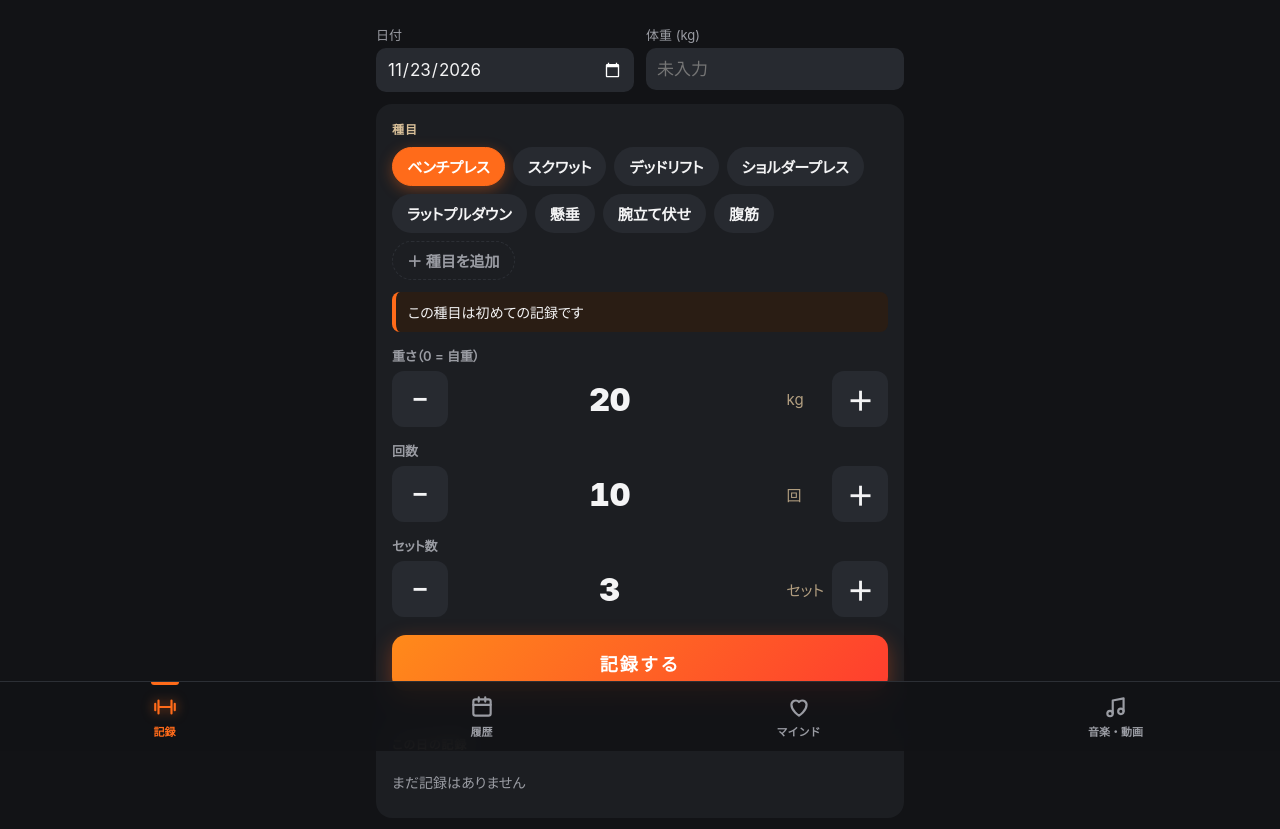
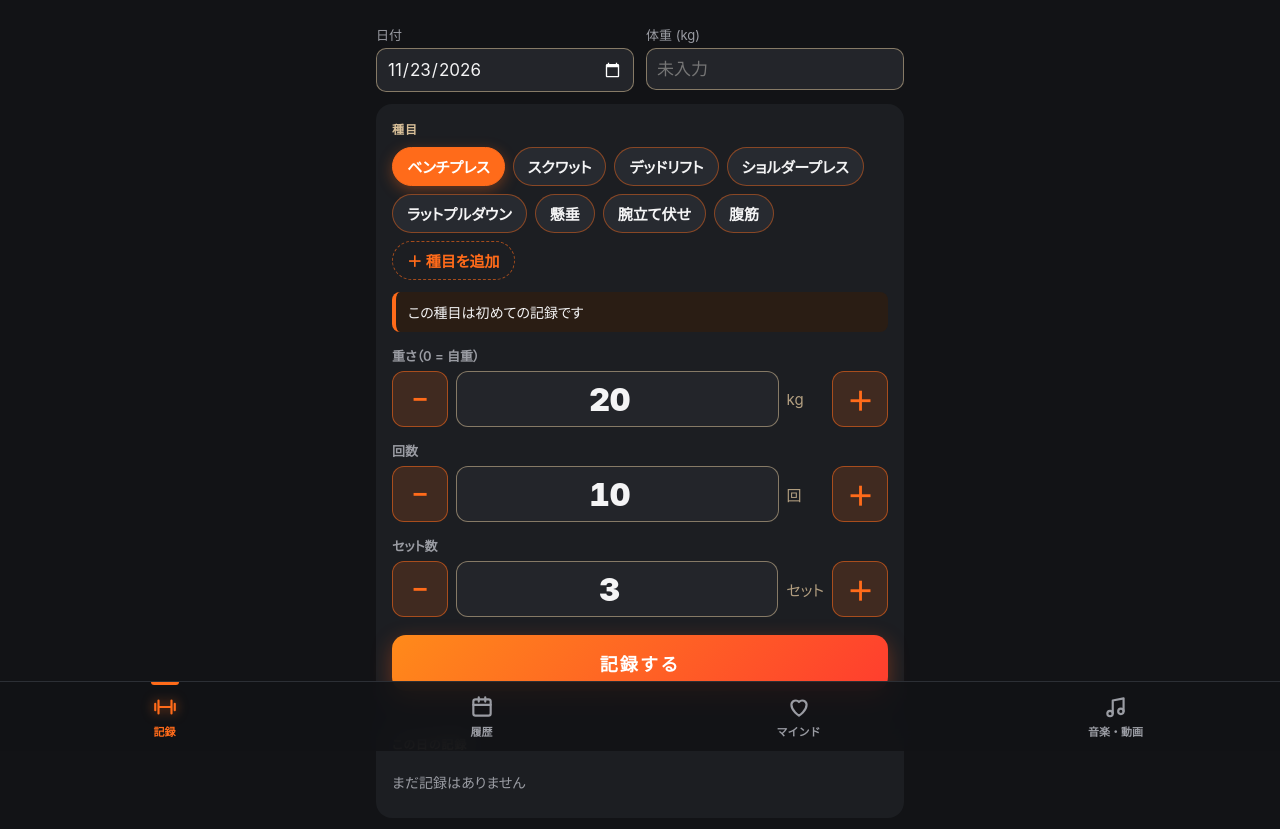
Before and after one commit to yoshikoro1022/kintore, a plain HTML site: page index.html in a window 1280 px wide. Shown: the part 49-878 px from the top of the page. Drawn offline with Linux system fonts and the light colour scheme.

Commit message:
押す場所(オレンジ)と入力する場所(ベージュの枠)を色分け
Co-Authored-By: Claude Opus 5.5 <noreply@anthropic.com>
Claude-Session: https://claude.ai/code/session_016VAcHiBzAcG93EbvHUCsk9

```diff
--- a/style.css
+++ b/style.css
@@ -260,3 +260,15 @@ input, textarea { background: var(--chip-bg); border-color: transparent; }
 .top h1 { display: flex; align-items: center; }
 .top h1::before { flex: none; }
 .owl { width: 36px; height: 36px; margin-left: auto; }
+
+/* ===== 触る場所を分かりやすく =====
+   ルール:オレンジ = 押すボタン / ベージュの枠 = 入力する場所 */
+input, textarea, select {
+  border: 1.5px solid rgba(216, 191, 152, .55); background: #23252a;
+}
+input:focus, textarea:focus { outline: none; border-color: var(--accent); }
+.stepper-value { border: 1.5px solid rgba(216, 191, 152, .55); background: #23252a; border-radius: 12px; }
+.step { background: rgba(255, 107, 26, .16); color: var(--accent); border: 1.5px solid rgba(255, 107, 26, .55); }
+.chip { border: 1.5px solid rgba(255, 107, 26, .45); }
+.chip.add { border: 1.5px dashed rgba(255, 107, 26, .6); color: var(--accent); }
+.link-btn { background: rgba(255, 107, 26, .16); border: 1.5px solid rgba(255, 107, 26, .55); }
--- a/sw.js
+++ b/sw.js
@@ -3,7 +3,7 @@
 // 一度読み込んだファイルをスマホの中にコピー(キャッシュ)しておきます。
 // 電波があるときは最新版を取りに行き、ないときはコピーを使います。
 
-const CACHE = 'kintore-v7';
+const CACHE = 'kintore-v8';
 const FILES = ['./', './index.html', './style.css', './app.js', './manifest.json', './icon-180.png', './icon-192.png', './icon-512.png', './owl.svg'];
 
 self.addEventListener('install', (e) => {
```
